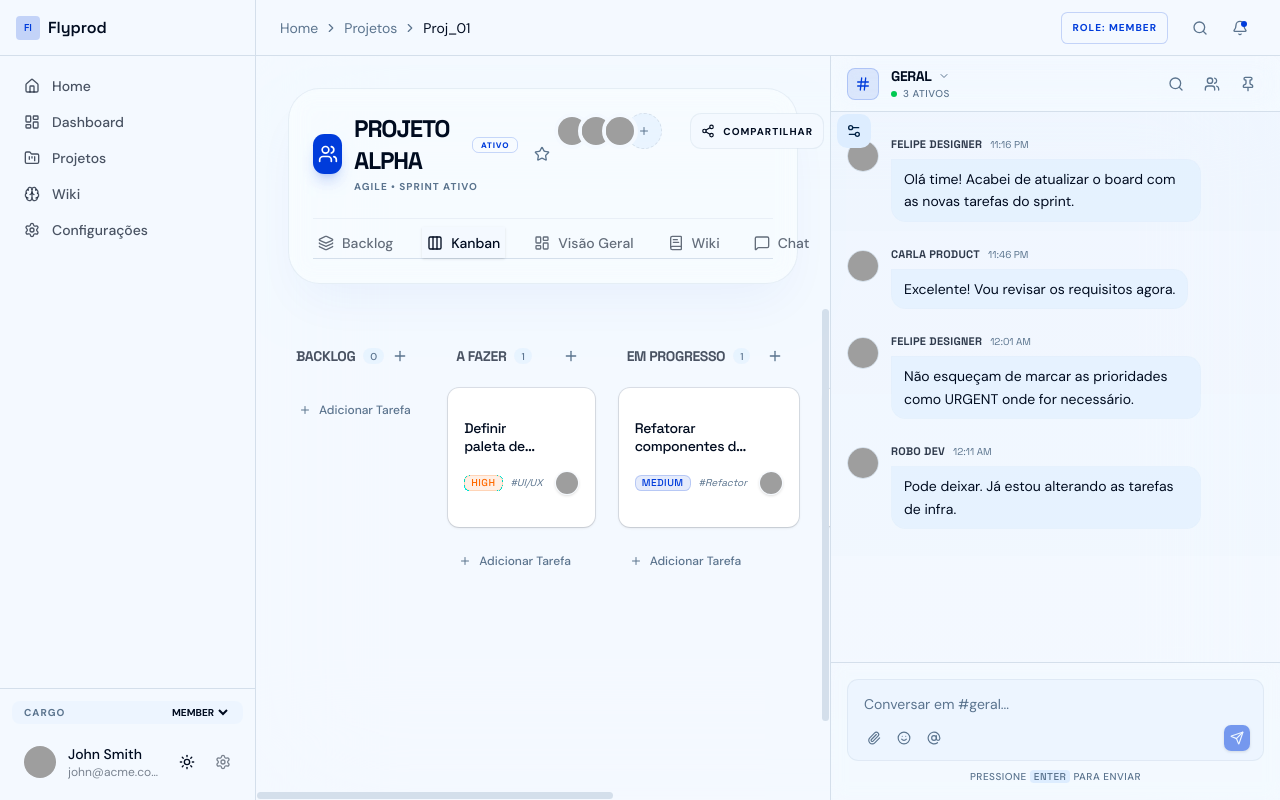
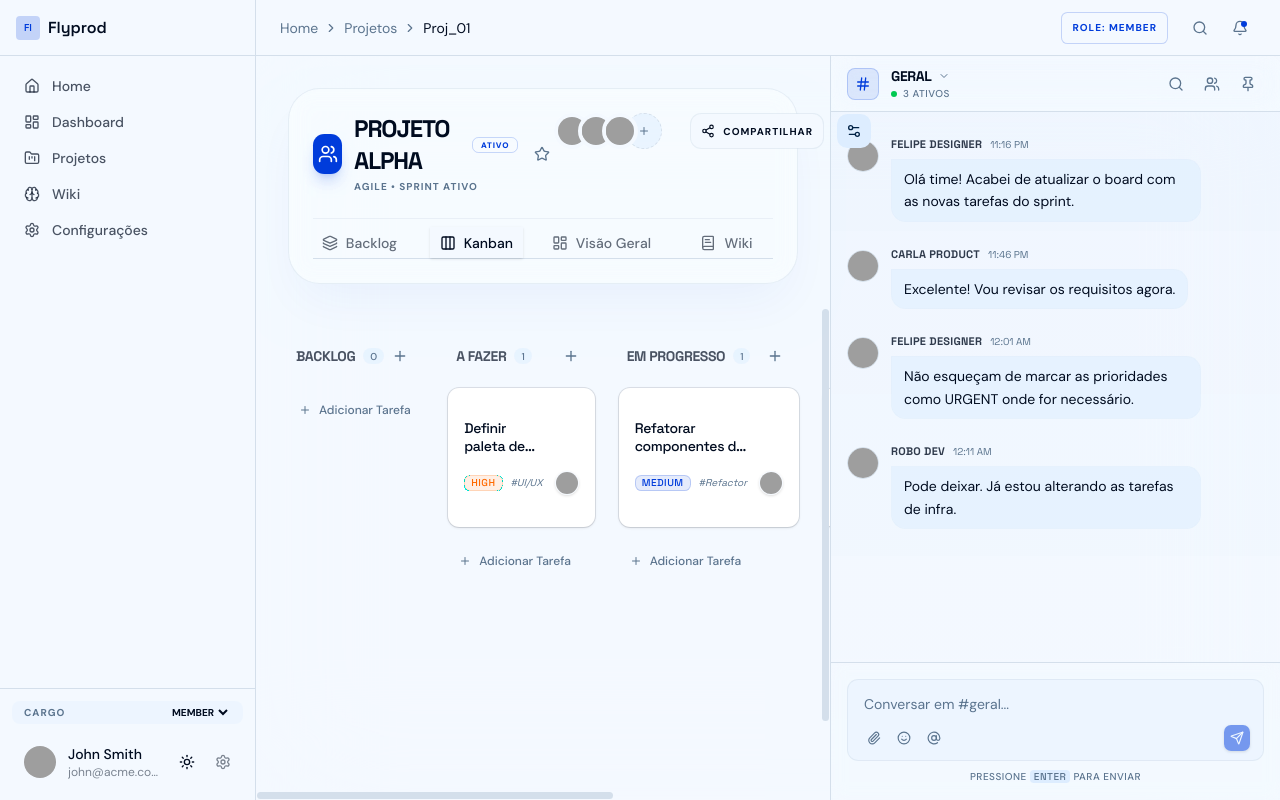
Before and after one commit to leandroota/b2b-saas-web, a Next.js app: page /projects/proj_01 in a window 1280 px wide. Built offline with nearby package versions, Linux system fonts and the light colour scheme; grey boxes are pictures that could not be loaded.

Commit message:
fix: removed redundant chat tab from project details navigation

```diff
--- a/src/features/projects/components/project-tabs.tsx
+++ b/src/features/projects/components/project-tabs.tsx
@@ -23,7 +23,6 @@ export function ProjectTabs({ methodology, activeTab, onTabChange }: ProjectTabs
     const getTabsForMethodology = (method: ProjectMethodology) => {
         const baseTabs = [
             { id: "wiki", label: "Wiki", icon: BookText },
-            { id: "chat", label: "Chat", icon: MessageSquare },
         ];
 
         switch (method) {
```
